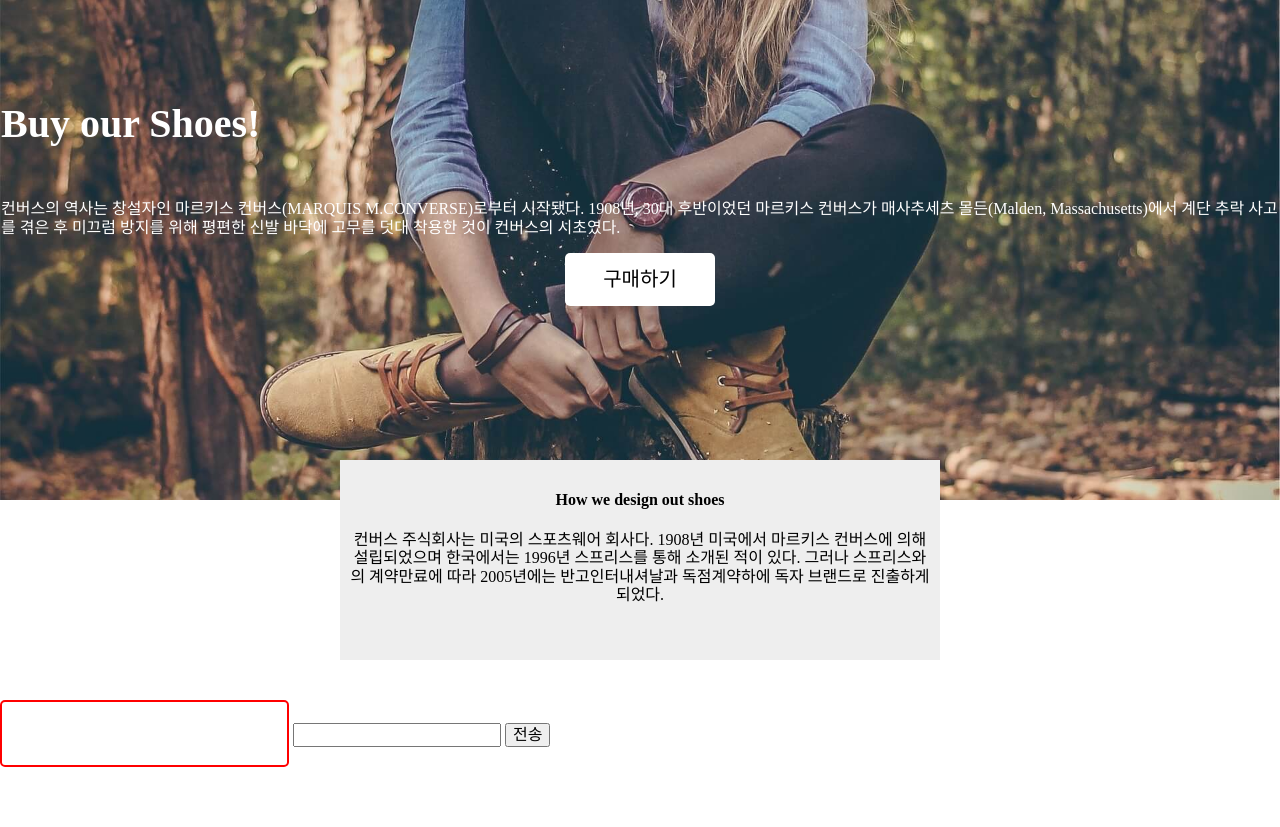
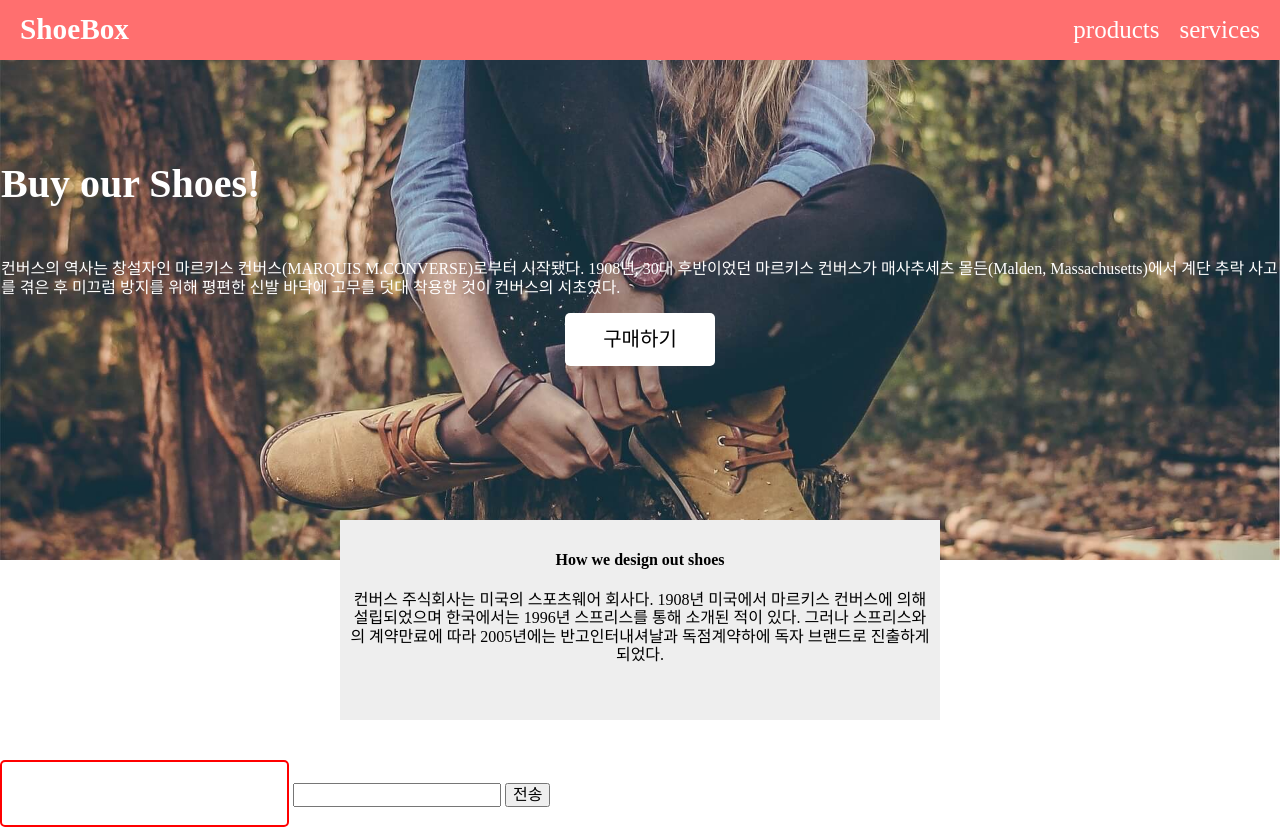
Before and after one commit to uonod1323/HTMLCSS, a plain HTML site: page layout2.html in a window 1280 px wide. Before the commit the page ends 800 px from the top, so only its background shows below. Drawn offline with Linux system fonts and the light colour scheme.

Commit message:
편리한 flexbox

```diff
--- a/css/main.css
+++ b/css/main.css
@@ -121,3 +121,17 @@ input[type=text] {
     border: 2px solid red;
     border-radius: 5px;
 }
+
+.flex-container{
+    display: flex;
+    align-items: center;
+    height:40px;
+    padding:10px;
+    background-color: rgb(255, 111, 111);
+}
+
+.flex-item{
+    color : white;
+    font-size: 25px;
+    padding: 10px;
+}
--- a/layout2.html
+++ b/layout2.html
@@ -7,6 +7,20 @@
     <link href="css/main.css" rel="stylesheet">
 </head>
 <body style="margin: 0px">
+
+    <nav class="flex-container">
+        <div class="flex-item" style="flex-grow: 2;">
+            <h3>ShoeBox</h3>
+        </div>
+        <div class="flex-item">
+            <p>products</p>
+        </div>
+        <div class="flex-item">
+            <p>services</p>
+        </div>
+    </nav>
+
+
     <div class="main-background">
         <h4 class="main-title">Buy our Shoes!</h4>
         <p class="content2">
```
